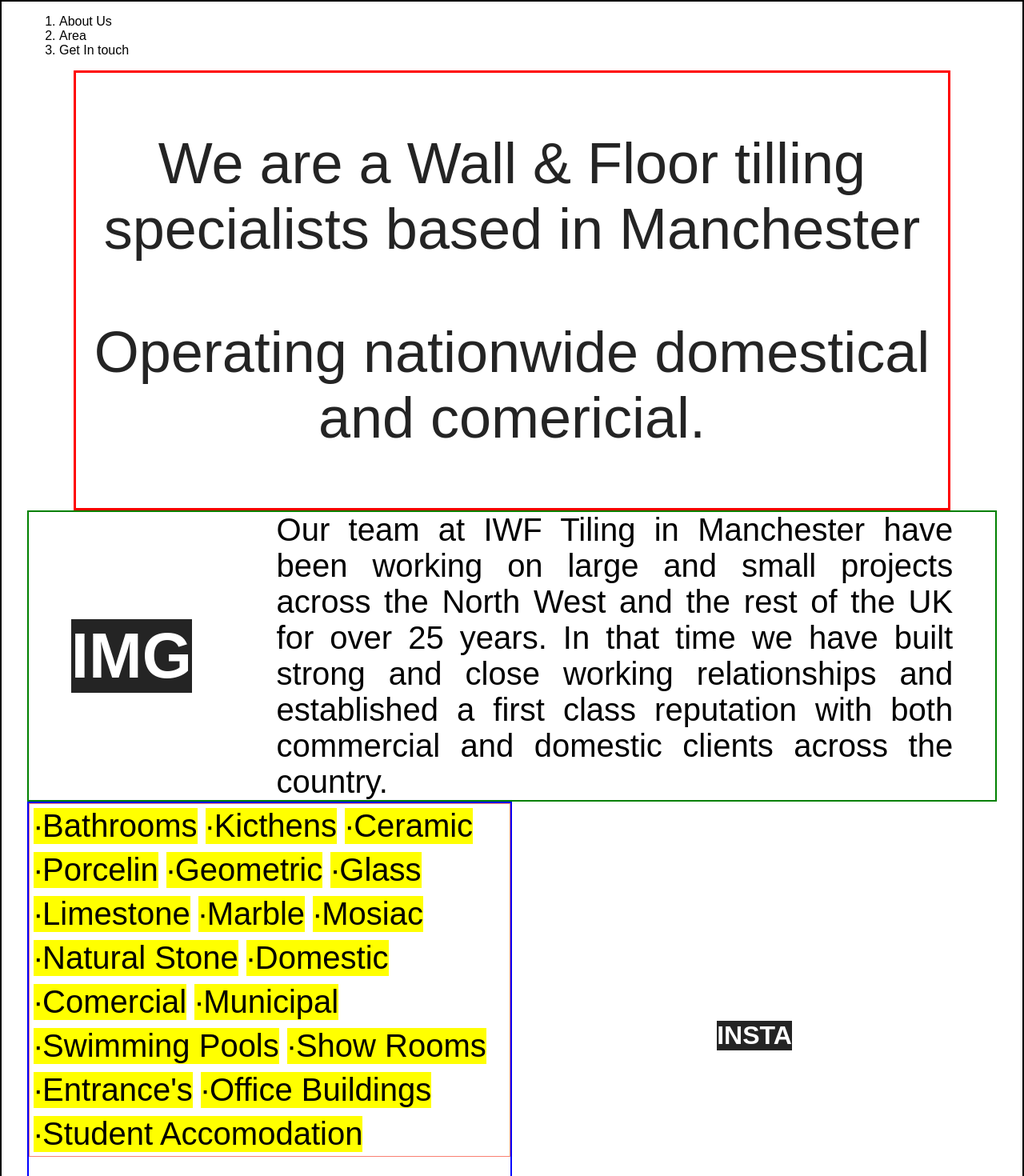
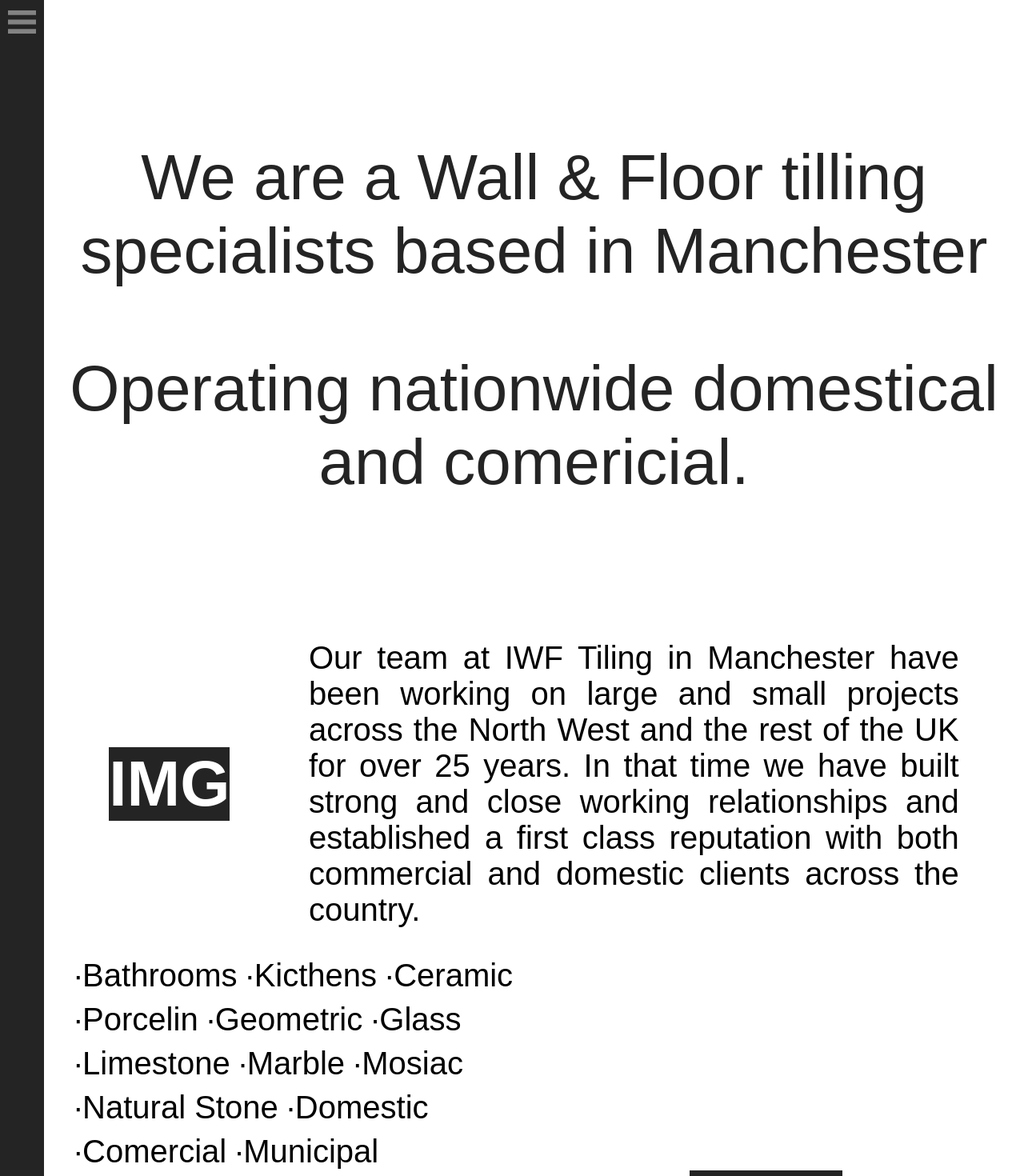
Before and after one commit to jlcdmp/iwf.online, a React (Create React App) app: page / in a window 1280 px wide. Shown: the top 1470 px of the page at 80% size. Built offline with nearby package versions, Linux system fonts and the light colour scheme.

Commit message:
div structure changes , nav holder added, removed border guides, full page open

```diff
--- a/src/App.css
+++ b/src/App.css
@@ -3,30 +3,38 @@
 }
 
 .App{
-  display: flex;
-  flex-direction: column;
-  border: solid black 2px;
+ display: flex;
+ flex-direction: column;
 }
 
 .PageContentStore{
-margin: 0 2em
+  display: flex;
+  flex-direction: row;
 }
 
+
+.PageContent{
+margin: 0 2em
+
+}
+
+
+
 .Header-Open{
-  font-size: 4.5em;
   color: #242424;
-  width: 90%;
-  margin: auto;
-  border:solid 3px red;
+  height:100vh;
+  display: table-cell;
+  vertical-align: middle
 }
 
 .Header-Open p{
-  text-align: center
+  text-align: center;
+  font-size: 5em;
 }
+
 
 .AboutOpen{
 font-size: 2.5em;
-border:solid 2px green;
 display: flex;
 flex-direction: row-reverse
 }
@@ -46,26 +54,30 @@
 
 
 .Nav{
-border: dotted pink 3px;
+background-color: #242424;
+color: white
+}
+
+.Nav svg{
+fill: rgb(131, 131, 131);
+margin: 10px;;
 }
 
 .What{
   display: grid;
   grid-template-columns: 1fr 1fr;
+  margin-top: 2em;
 }
 
 .Services{
-  border: solid 2px blue;
 }
 
 .Services li{
-  background-color: yellow;
   display: inline-block;
   margin:5px;
 }
 
 .Services ul{
-  border: solid salmon 1px;
   margin:0 !important;
   padding: 0 !important;
   font-size: 2.5em;
@@ -75,12 +87,12 @@
   font-size: 2em;
 }
 
-.Insta{
+.Socials{
   display: flex;
    flex-direction: column;
 }
 
-.Insta h1{
+.Socials h1{
   background-color: #242424;
   color: white;
   margin: auto;
@@ -110,7 +122,6 @@
 
 
 .Who{
-  border: red solid 2px;
 }
 
 .LogoStore p{
--- a/src/App.js
+++ b/src/App.js
@@ -9,27 +9,24 @@
 
 function App() {
   return (
+
     <div className="App">
 
       <div className='PageContentStore'>
-
         <Navigation />
-
-        <Header />
-
-        <About />
-
-        <What />
-
-        <Who />
+        <div className='PageContent'>
+          <Header />
+          <About />
+          <What />
+          <Who />
+        </div>
       </div>
 
-
-      <Footer />
+      <div className='FooterStore'>
+        <Footer />
+      </div>
 
     </div>
-
-
   );
 }
 
--- a/src/Components/Navigation.jsx
+++ b/src/Components/Navigation.jsx
@@ -8,13 +8,9 @@
     return (
 
 
-      <div ClassName='Nav'>
+      <div className='Nav'>
 
-<ol>
-  <li>About Us</li>
-  <li>Area</li>
-  <li>Get In touch</li>
-</ol>
+        <svg xmlns="http://www.w3.org/2000/svg" width="35" height="35" viewBox="0 0 24 24"><path d="M24 6h-24v-4h24v4zm0 4h-24v4h24v-4zm0 8h-24v4h24v-4z" /></svg>
 
       </div>
 
--- a/src/Components/What.jsx
+++ b/src/Components/What.jsx
@@ -36,9 +36,9 @@
         </div>
 
 
-        <div className='Insta'>
+        <div className='Socials'>
 
-          <h1>INSTA</h1>
+          <h1>SOCIALS#@</h1>
         </div>
 
 
```
